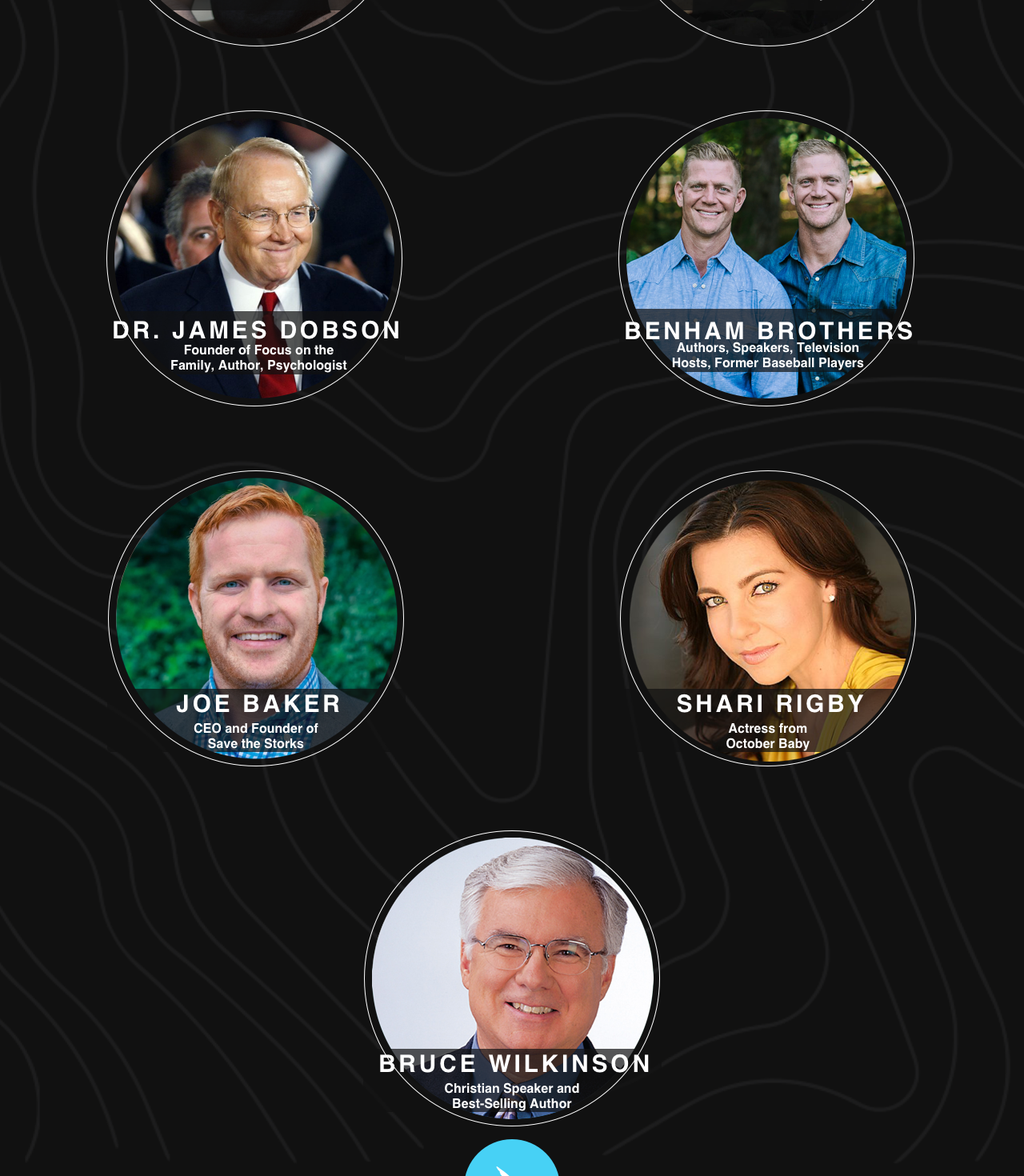
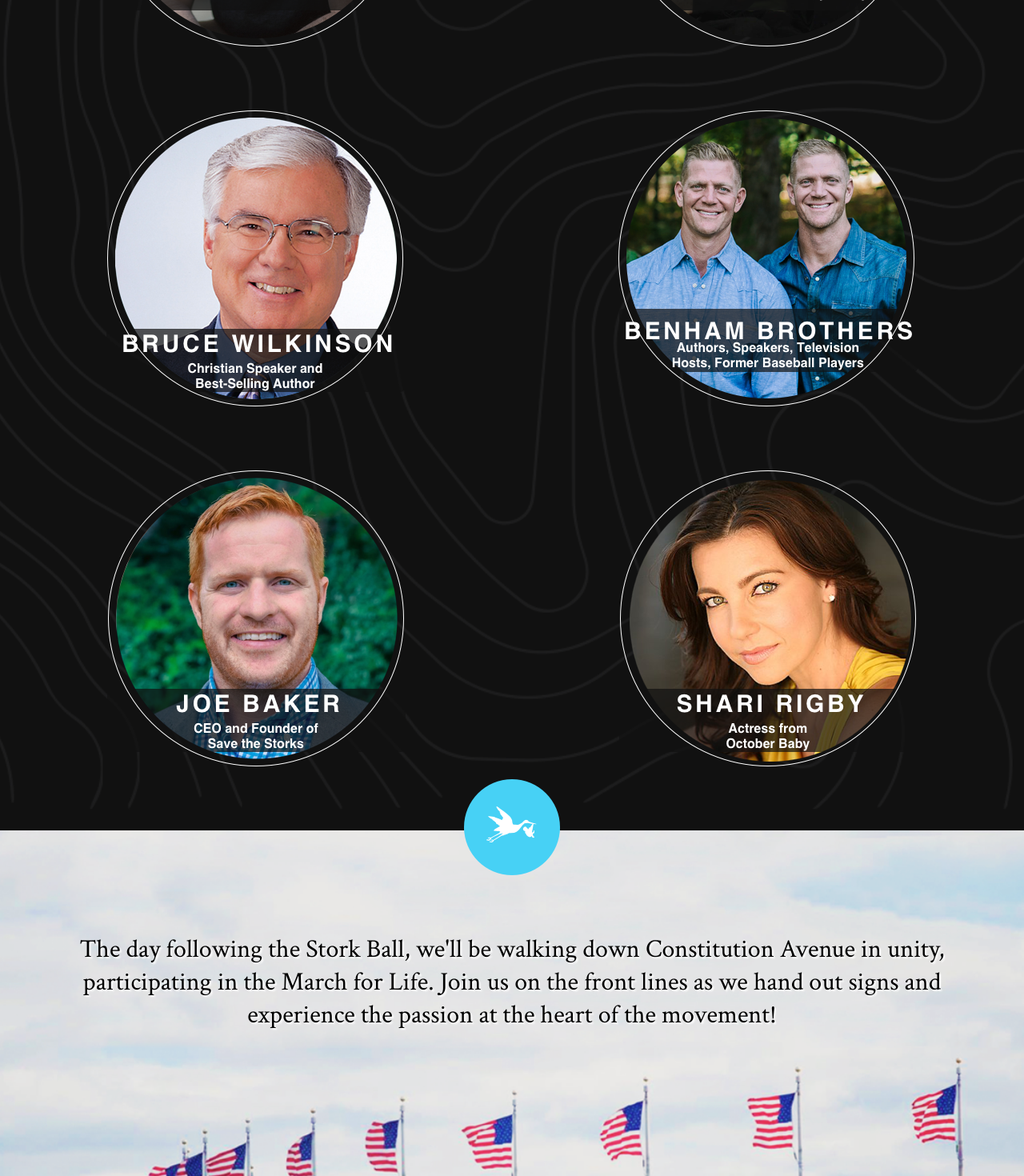
Before and after one commit to jonathanjwatson/stork-ball, a React (Create React App) app in the folder client/: page / in a window 1280 px wide. Shown: the part 2760-4230 px from the top of the page at 80% size. Built offline with nearby package versions, Linux system fonts and the light colour scheme.

Commit message:
Removed James Dobson from speakers list

```diff
--- a/client/src/components/PodFive.jsx
+++ b/client/src/components/PodFive.jsx
@@ -25,15 +25,12 @@
                         <img className="pod-five-splash-image-bio" src={martGreen} alt="Mart Green"/>
                 </div>
                 <div className="speaker-row">
-                        <img className="pod-five-splash-image-bio" src={jamesDobson} alt="James Dobson"/>
+                        <img className="pod-five-splash-image-bio" src={bruceWilkinson} alt="Bruce Wilkinson"/>
                         <img className="pod-five-splash-image-bio" src={benhamBrothers} alt="Benham Brothers"/>
                 </div>
                 <div className="speaker-row">
                         <img className="pod-five-splash-image-bio" src={joeBaker} alt="Joe Baker"/>
                         <img className="pod-five-splash-image-bio" src={shariRigby} alt="Shari Rigby"/>
-                </div>
-                <div className="speaker-row">
-                        <img className="pod-five-splash-image-bio" src={bruceWilkinson} alt="Bruce Wilkinson"/>
                 </div>
                 <img className="pod-five-splash-image-bottom" src={blueStorkCircle} alt="blue stork circle icon"/>
                 </div>
```
